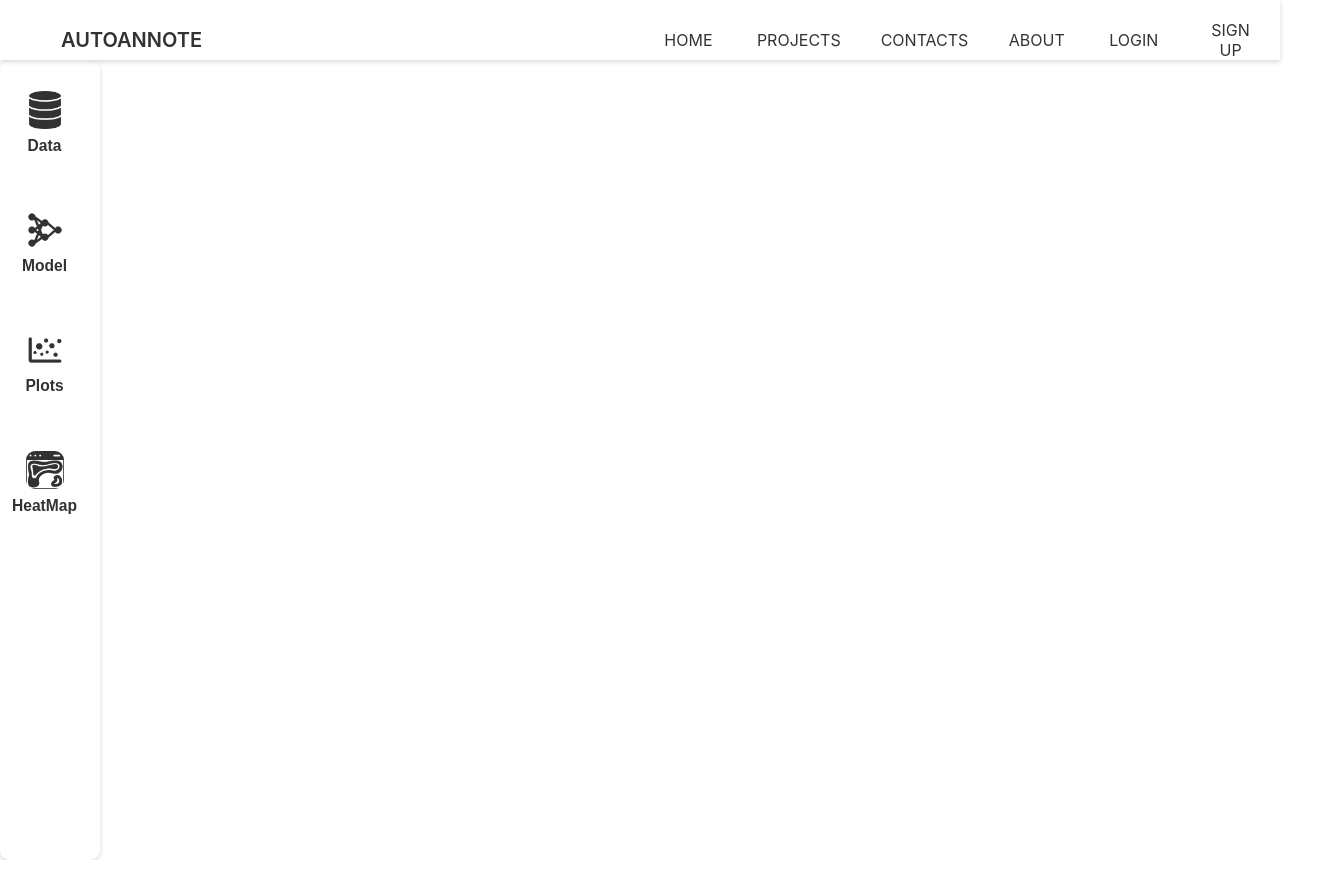
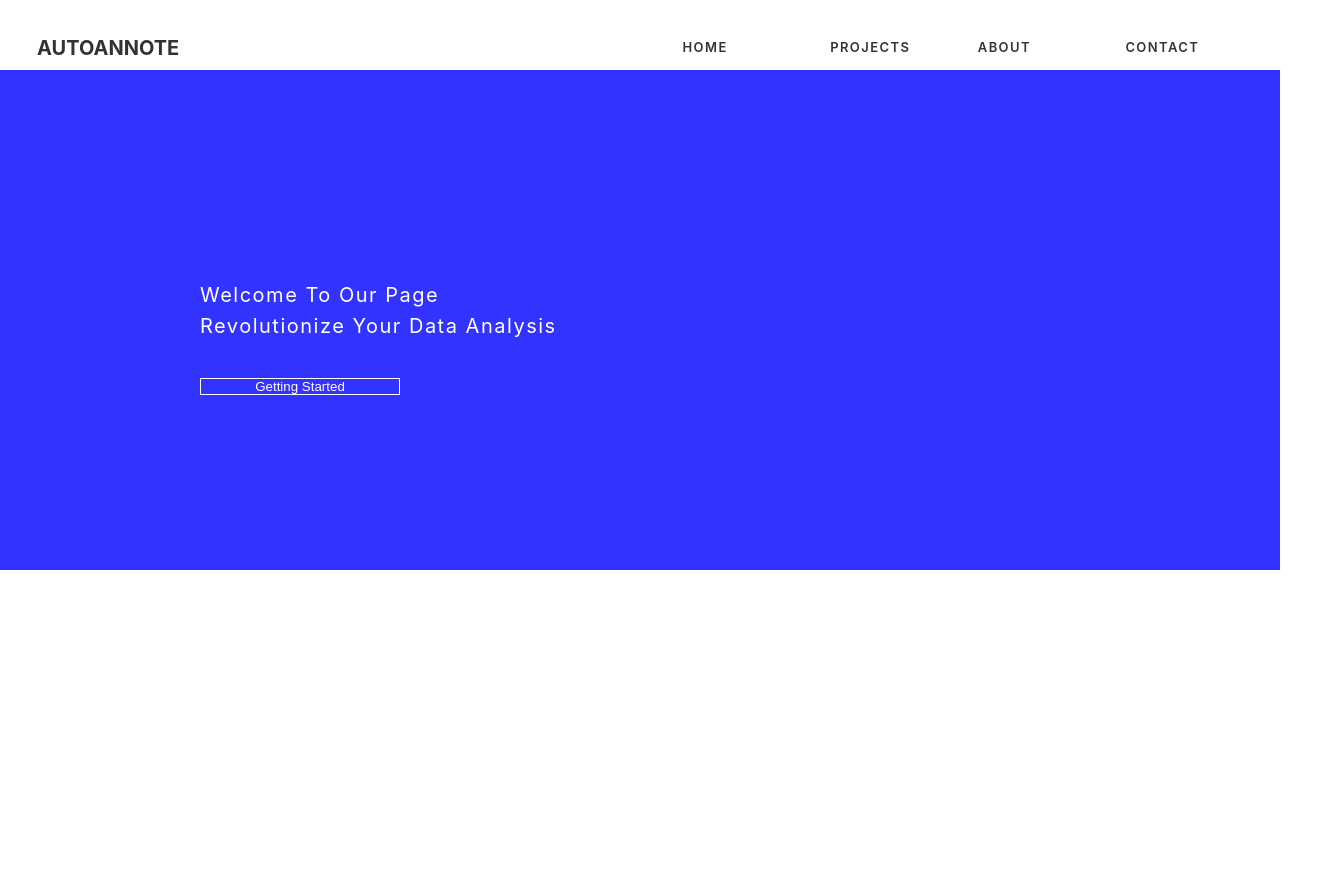
Before and after one commit to SubhashKhambampati/AutoAnnote-App, a React (Create React App) app in the folder auto-annote/: page /projects in a window 1280 px wide. Shown: the whole page, 1339 px wide, since content can reach past the window. Built offline with nearby package versions, Linux system fonts and the light colour scheme.

Commit message:
components1 added

```diff
--- a/auto-annote/src/App.js
+++ b/auto-annote/src/App.js
@@ -1,8 +1,10 @@
 
 import './App.css';
 
-import Home from './components/Home.js';
-import Header from './components/Header.js';
+// import Home from './components/Home.js';
+import Home from './components1/Home.js';
+// import Header from './components/Header.js';
+import Header from './components1/Header.js';
 
 import {BrowserRouter as Router, Routes, Route} from 'react-router-dom';
 import Projects from './components/Projects.js'
@@ -13,16 +15,22 @@ function App() {
   return (
     <div className="App">
 
-      <Router>
+      {/* <Router>
 
       <Header />
+
+
         <Routes>
+
           <Route path="/" element={<Home />} />
 
           <Route path="/projects" element={<Projects />} />
 
         </Routes>
-      </Router>
+      </Router> */}
+
+      <Header />
+      <Home />
 
 
 
--- a/auto-annote/src/components/Home.js
+++ b/auto-annote/src/components/Home.js
@@ -32,7 +32,7 @@ function Home() {
 
       </Section2>
 
-      <Section3>
+      {/* <Section3>
             <Content>
 
                   Upload File
@@ -55,7 +55,7 @@ function Home() {
 
             </FileListBox>
 
-      </Section3>
+      </Section3> */}
 
 
 
@@ -77,17 +77,16 @@ export default Home
 
 
 const Container = styled.div`
-
+position:relative;
 color:black;
 
 width:100%;
-height:100%;
+height:400px;
 
 
 
 
-align-items:center;
-justify-content:center;
+
 
 display:flex;
 flex-direction:column;
@@ -98,8 +97,7 @@ background:blue;
 // margin-left:650px;
 // margin-top:50px;
 
-align-items:center;
-justify-content:center;
+
 
 
 
@@ -110,25 +108,30 @@ justify-content:center;
 
 `
 const Section2 = styled.div`
+position:relative;
+width:100%;
 
-width:100%;
+// margin-top:100px;
 
 
 display:flex;
 flex-direction:row;
 
+
 `
 const Section1 = styled.div`
-
+position:relative;
 border:1px solid transparent;
 border-radius:30px;
+margin:0px;
+
 
 
 h1{
   color:black;
   font-weight:900;
   font-size:30px;
-  white-space: nowrap;
+
 
 }
 h4{
@@ -136,8 +139,15 @@ h4{
   color:black;
   font-weight:700;
   font-size:20px;
-  white-space: nowrap;
 
+
+}
+
+button{
+  width:50px;
+  height:50px;
+  background:gray;
+  color:black;
 }
 
 
@@ -145,9 +155,9 @@ h4{
 const Grid = styled.img`
 
 width:600px;
-height:600px;
+height:400px;
 float:right;
-justify-content:space-between;
+
 align-items:center;
 position:relative;
 
@@ -160,27 +170,27 @@ display;flex;
 flex-direction:column;
 
 `
-const Content = styled.div`
+// const Content = styled.div`
 
-color:black;
+// color:black;
 
-font-weight:800;
-font-size:25px;
+// font-weight:800;
+// font-size:25px;
 
-`
+// `
 
-const Files= styled.div`
-// transform:translateY(-280px);
-align-items:center;
-justify-content:center;
-position:relative;
+// const Files= styled.div`
+// // transform:translateY(-280px);
+// align-items:center;
+// justify-content:center;
+// position:relative;
 
 
 
 
-`
+// `
 
-const FileListBox = styled.div`
-// transform:translateY(-230px);
+// const FileListBox = styled.div`
+// // transform:translateY(-230px);
 
-`
+// `
--- /dev/null
+++ b/auto-annote/src/components1/Header.js
@@ -0,0 +1,176 @@
+
+import React from 'react'
+import styled from 'styled-components'
+
+
+
+function Header() {
+
+  return (
+
+    <Nav>
+
+        <Logo>
+            <span>AutoAnnote</span>
+        </Logo>
+
+        <NavMenu>
+            <a>
+
+
+                <span>HOME</span>
+
+            </a>
+            <a>
+
+
+                <span>Projects</span>
+
+            </a>
+            <a>
+
+
+                <span>About</span>
+
+            </a>
+            <a>
+
+
+                <span>Contact</span>
+
+            </a>
+
+
+
+        </NavMenu>
+
+
+
+    </Nav>
+  );
+}
+
+export default Header;
+
+const Nav = styled.div`
+
+height:70px;
+background:white;
+display:flex;
+
+color:black;
+padding:0 36px;
+position:fixed;
+top:0;
+border:1px solid transparent;
+width:100%;
+margin:0;
+z-index:9999;
+
+
+
+
+
+`
+
+const Logo = styled.div`
+    width:80px;
+    height:100%;
+    font-size:20px;
+    font-weight:bold;
+    flex:1;
+    display:flex;
+    text-transform:uppercase;
+    margin-top:35px;
+    color:black;
+    span{
+        color:black;
+    }
+
+
+`
+const NavMenu = styled.div`
+
+display:flex;
+flex:1;
+
+margin-left:25px;
+align-items:center;
+
+margin-top:35px;
+
+
+a{
+
+
+
+
+    padding:0;
+    margin:0;
+
+
+
+    span{
+        margin-left:30px;
+        font-size:13px;
+        letter-spacing:1.42px;
+        position:relative;
+        text-transform:uppercase;
+        color:black;
+        cursor:pointer;
+        margin-bottom:0px;
+        font-weight:600;
+        bottom:0;
+        padding:0;
+
+
+        &:after{
+            content:"";
+            background:black;
+            position:absolute;
+
+            height:2px;
+
+
+
+            left:0;
+
+
+            right:0;
+            bottom:-6px;
+            opacity:0;
+
+            transform-origin:left center;
+            transform:scaleX(0);
+            transition:transform 300ms cubic-bezier(0.25,0.46,0.45,0.94) 0s, opacity 250ms cubic-bezier(0.25,0.46,0.45,0.94) 0s;
+
+        }
+
+
+    }
+    &:hover{
+
+        span:after{
+
+
+
+        transform: scaleX(1);
+        opacity:1;
+
+        }
+
+
+
+
+
+}
+
+
+
+}
+
+
+
+
+
+`
--- /dev/null
+++ b/auto-annote/src/components1/Home.js
@@ -0,0 +1,87 @@
+import React from 'react'
+import styled from 'styled-components'
+import Button from 'react-bootstrap/Button';
+
+function Home() {
+  return (
+    <Container>
+
+
+        <Section>
+
+            <span>Welcome To Our Page</span>
+            <span>Revolutionize Your Data Analysis</span>
+            <Button variant="outline-dark">Getting Started</Button>
+
+            {/* </Button>
+            <button><span>Getting Started</span></button> */}
+
+
+        </Section>
+
+    </Container>
+  )
+}
+
+export default Home
+
+const Container = styled.div`
+
+width:100%;
+margin-top:70px;
+display:flex;
+height:500px;
+position:relative;
+background:blue;
+justify-content:center;
+align-items:center;
+
+
+
+`
+
+const Section = styled.div`
+
+
+
+display:flex;
+flex-direction:column;
+
+position:relative;
+width:100%;
+height:100px;
+margin-left:200px;
+margin-top:50px;
+
+
+
+
+span{
+
+
+
+    line-height:1.8px;
+    font-size:20px;
+    letter-spacing:1.5px;
+    text-align:left;
+
+}
+
+button{
+    width:200px;
+    height:50px;
+    background:transparent;
+    border:1px solid white;
+    margin-top:20px;
+    cursor:pointer;
+    span{
+        color:white;
+        font-size:15px;
+        letter-spacing:1.5px;
+        text-align:center;
+    }
+}
+
+
+
+`
```
Lines whose indentation alone changed are shown as unchanged.
